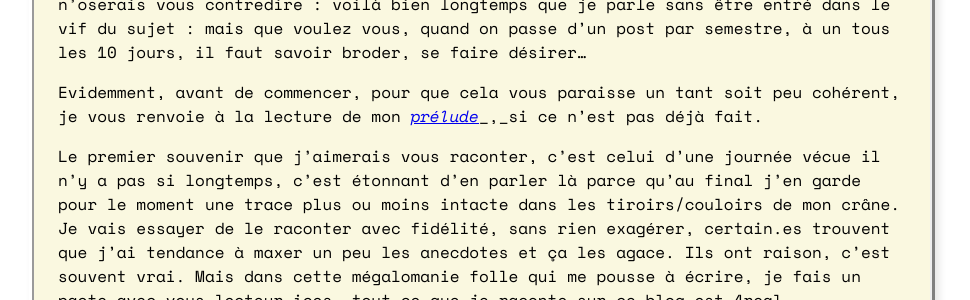
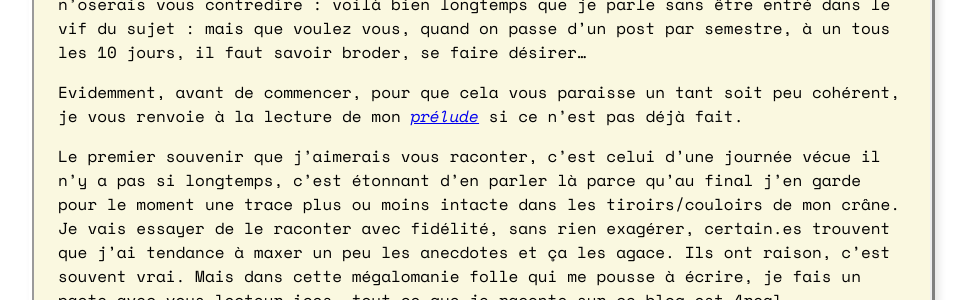
Before and after one commit to 3imaginaryboys3/3imaginaryboys3.github.io, a Jekyll site: the page built from _posts/2025-10-23-moment-de-vie-p-ch-l-puisette-n-1.md, in a window 1280 px wide and 900 px high, scrolled down 1201 px. Shown: the part 156-456 px from the top of the window, without its empty margins (158-1128 px from the left). Built offline with Jekyll 4.4.1, drawn with Linux system fonts in a browser that asks for light colours; some web fonts are replaced; comment, search, counter and statistics services are not loaded.

```diff
--- a/_posts/2025-10-23-moment-de-vie-p-ch-l-puisette-n-1.md
+++ b/_posts/2025-10-23-moment-de-vie-p-ch-l-puisette-n-1.md
@@ -28,7 +28,7 @@ Je crois que ce qui m’a pris le plus de temps pour ce post au final,c’était
 
 J’espère sincèrement que comme moi, vous trouvez que ça en jette. A part ça, je sais ce que vous vous dites, « toujours ce même style vaseux et ces longueurs.. » Et je n’oserais vous contredire : voilà bien longtemps que je parle sans être entré dans le vif du sujet : mais que voulez vous, quand on passe d’un post par semestre, à un tous les 10 jours, il faut savoir broder, se faire désirer…
 
-Evidemment, avant de commencer, pour que cela vous paraisse un tant soit peu cohérent, je vous renvoie à la lecture de mon [_prélude_](https://3imaginaryboys3.github.io/2025/05/25/your-filename.html)_,_si ce n’est pas déjà fait.
+Evidemment, avant de commencer, pour que cela vous paraisse un tant soit peu cohérent, je vous renvoie à la lecture de mon [_prélude_](https://3imaginaryboys3.github.io/2025/05/25/your-filename.html) si ce n’est pas déjà fait.
 
 Le premier souvenir que j’aimerais vous raconter, c’est celui d’une journée vécue il n’y a pas si longtemps, c’est étonnant d’en parler là parce qu’au final j’en garde pour le moment une trace plus ou moins intacte dans les tiroirs/couloirs de mon crâne. Je vais essayer de le raconter avec fidélité, sans rien exagérer, certain.es trouvent que j’ai tendance à maxer un peu les anecdotes et ça les agace. Ils ont raison, c’est souvent vrai. Mais dans cette mégalomanie folle qui me pousse à écrire, je fais un pacte avec vous lecteur.ices, tout ce que je raconte sur ce blog est 4real.
 
```
